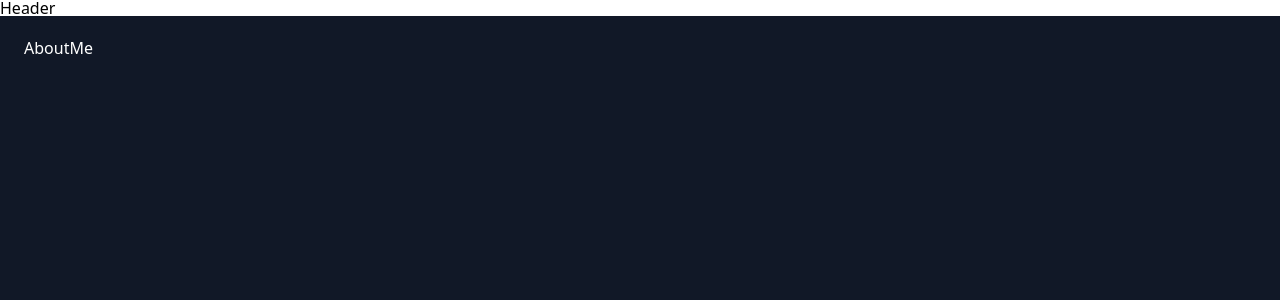
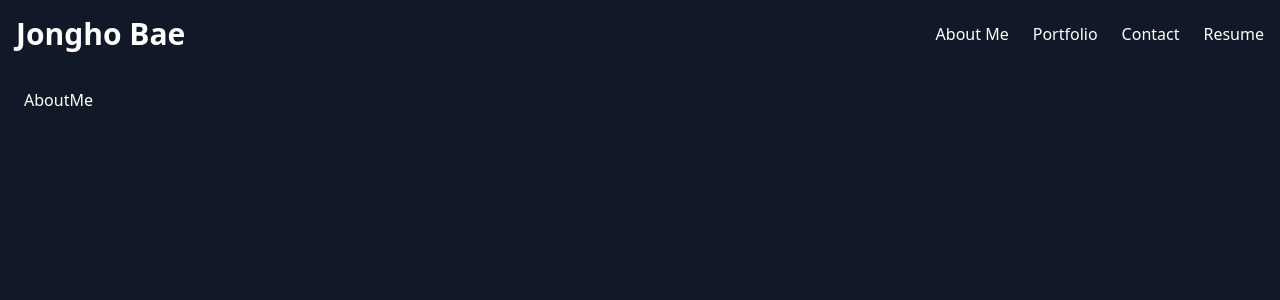
Before and after one commit to jonghoBae0218/Portfolio-Website_Jongho, a React (Vite) app: page / in a window 1280 px wide. Shown: the top 300 px of the page. Built offline with nearby package versions, Linux system fonts and the light colour scheme.

Commit message:
Added different pages & navbar

```diff
--- a/src/App.jsx
+++ b/src/App.jsx
@@ -4,8 +4,6 @@ import Header from "./components/Header";
 import Footer from "./components/Footer";
 
 function App() {
-  const [count, setCount] = useState(0);
-
   return (
     <div>
       <Header />
--- a/src/components/Header.jsx
+++ b/src/components/Header.jsx
@@ -1,7 +1,101 @@
-import React from "react";
+import React, { useState } from "react";
+import { Link } from "react-router-dom"; // For navigation links
 
 function Header() {
-  return <div>Header</div>;
+  const [isNavOpen, setIsNavOpen] = useState(false);
+
+  const toggleNav = () => setIsNavOpen(!isNavOpen);
+
+  return (
+    <header className="relative bg-gray-900 text-white p-4">
+      {/* Toggle Button */}
+      <button
+        onClick={toggleNav}
+        className="absolute left-4 top-4 block lg:hidden px-3 py-2 text-white focus:outline-none"
+      >
+        {isNavOpen ? (
+          // 'X' Icon for the open state
+          <svg
+            className="w-6 h-6"
+            fill="none"
+            stroke="currentColor"
+            viewBox="0 0 24 24"
+            xmlns="http://www.w3.org/2000/svg"
+          >
+            <path
+              strokeLinecap="round"
+              strokeLinejoin="round"
+              strokeWidth="2"
+              d="M6 18L18 6M6 6l12 12"
+            />
+          </svg>
+        ) : (
+          // Hamburger Menu Icon for the closed state
+          <svg
+            className="w-6 h-6"
+            fill="none"
+            stroke="currentColor"
+            viewBox="0 0 24 24"
+            xmlns="http://www.w3.org/2000/svg"
+          >
+            <path
+              strokeLinecap="round"
+              strokeLinejoin="round"
+              strokeWidth="2"
+              d="M4 6h16M4 12h16M4 18h16"
+            />
+          </svg>
+        )}
+      </button>
+
+      <div className="container mx-auto flex flex-col lg:flex-row items-center justify-between lg:items-center lg:justify-between h-auto">
+        {/* Name Section */}
+        <div className="text-3xl font-bold mb-4 lg:mb-0">Jongho Bae</div>
+
+        {/* Navigation Bar */}
+        <nav
+          className={`lg:flex lg:items-center lg:space-x-6 ${
+            isNavOpen ? "block" : "hidden"
+          } w-full lg:w-auto`}
+        >
+          <ul className="flex flex-col lg:flex-row space-y-4 lg:space-y-0 lg:space-x-6 w-full lg:w-auto">
+            <li>
+              <Link
+                to="/"
+                className="hover:text-gray-400 border-b-2 border-transparent hover:border-gray-400 transition-colors py-2"
+              >
+                About Me
+              </Link>
+            </li>
+            <li>
+              <Link
+                to="/portfolio"
+                className="hover:text-gray-400 border-b-2 border-transparent hover:border-gray-400 transition-colors py-2"
+              >
+                Portfolio
+              </Link>
+            </li>
+            <li>
+              <Link
+                to="/contact"
+                className="hover:text-gray-400 border-b-2 border-transparent hover:border-gray-400 transition-colors py-2"
+              >
+                Contact
+              </Link>
+            </li>
+            <li>
+              <Link
+                to="/resume"
+                className="hover:text-gray-400 border-b-2 border-transparent hover:border-gray-400 transition-colors py-2"
+              >
+                Resume
+              </Link>
+            </li>
+          </ul>
+        </nav>
+      </div>
+    </header>
+  );
 }
 
 export default Header;
--- /dev/null
+++ b/src/pages/Contact.jsx
@@ -0,0 +1,7 @@
+import React from "react";
+
+function Contact() {
+  return <div>Contact</div>;
+}
+
+export default Contact;
--- /dev/null
+++ b/src/pages/Portfolio.jsx
@@ -0,0 +1,7 @@
+import React from "react";
+
+function Portfolio() {
+  return <div>Portfolio</div>;
+}
+
+export default Portfolio;
--- /dev/null
+++ b/src/pages/Resume.jsx
@@ -0,0 +1,7 @@
+import React from "react";
+
+function Resume() {
+  return <div>Resume</div>;
+}
+
+export default Resume;
```
Also changed, not shown: src/main.jsx (+15 -12 lines).
